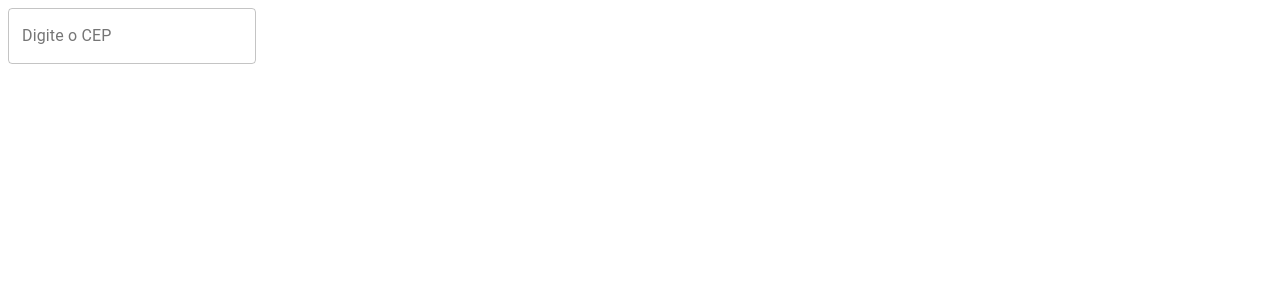
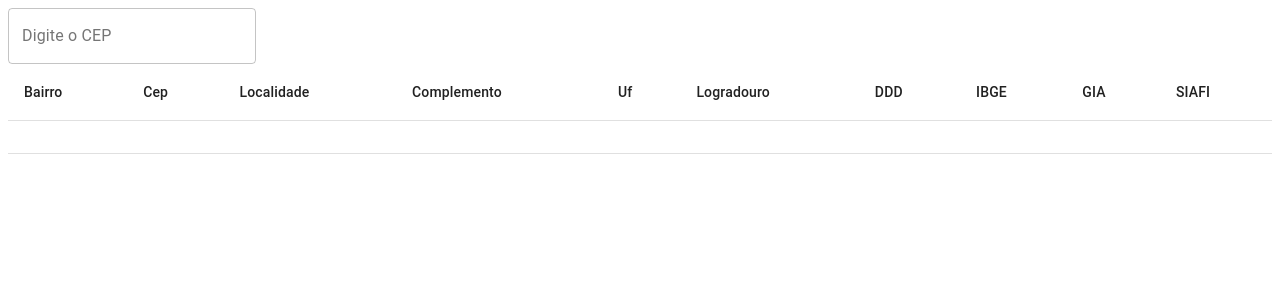
Before and after one commit to marcos-ebm/cep-2-react, a React (Create React App) app: page / in a window 1280 px wide. Shown: the top 300 px of the page. Built offline with nearby package versions, Linux system fonts and the light colour scheme; no server answers.

Commit message:
fui fazendo e esqueci de commita, osso né

```diff
--- /dev/null
+++ b/src/components/resultado.jsx
@@ -0,0 +1,45 @@
+import React from 'react';
+
+import Table from '@material-ui/core/Table';
+import TableCell from '@material-ui/core/TableCell';
+import TableContainer from '@material-ui/core/TableContainer';
+import TableHead from '@material-ui/core/TableHead';
+import TableRow from '@material-ui/core/TableRow';
+
+
+const Resultado = (props) => {
+      return (
+            <TableContainer>
+                  <Table >
+                        <TableHead>
+                              <TableRow>
+                                    <TableCell>Bairro</TableCell>
+                                    <TableCell>Cep</TableCell>
+                                    <TableCell>Localidade</TableCell>
+                                    <TableCell>Complemento</TableCell>
+                                    <TableCell>Uf</TableCell>
+                                    <TableCell>Logradouro</TableCell>
+                                    <TableCell>DDD</TableCell>
+                                    <TableCell>IBGE</TableCell>
+                                    <TableCell>GIA</TableCell>
+                                    <TableCell>SIAFI</TableCell>
+                              </TableRow>
+                              <TableRow>
+                                    <TableCell>{props.bairro}</TableCell>
+                                    <TableCell>{props.cep}</TableCell>
+                                    <TableCell>{props.localidade}</TableCell>
+                                    <TableCell>{props.complemento}</TableCell>
+                                    <TableCell>{props.uf}</TableCell>
+                                    <TableCell>{props.logradouro}</TableCell>
+                                    <TableCell>{props.ddd}</TableCell>
+                                    <TableCell>{props.ibge}</TableCell>
+                                    <TableCell>{props.gia}</TableCell>
+                                    <TableCell>{props.siafi}</TableCell>
+                              </TableRow>
+                        </TableHead>
+                  </Table>
+            </TableContainer>
+      );
+}
+
+export default Resultado;
--- a/src/components/telaPrincipal.jsx
+++ b/src/components/telaPrincipal.jsx
@@ -2,21 +2,44 @@ import React from 'react';
 import PuxarCep from './puxarCep';
 import {Box} from '@material-ui/core';
 import TextField  from '@material-ui/core/TextField';
-import { makeStyles } from '@material-ui/core/styles';
+import Resultado from './resultado';
 
-const useStyles = makeStyles((theme) => ({
-      root: {
-        '& > *': {
-          margin: theme.spacing(1),
-          width: '25ch',
-        },
-      },
-    }));
+
 
 const TelaPrincipal = () => {
+
+      const [cep, setCep] = React.useState('');
+      const [endereco, setEndereco] = React.useState('');
+      const handleCep = value => {
+            setCep(value.target.value);
+      }
+      let resultado = true;
+
+      // console.log(cep);
+      React.useEffect( () => {
+            PuxarCep(cep).then( e => {
+                  setEndereco(e);
+            }).catch()
+      })
+
       return(
             <Box>
-                  <TextField id="outlined-basic" label="Digite o CEP" variant="outlined" />
+                  <TextField id="outlined-basic" label="Digite o CEP" variant="outlined" value={cep} onChange={handleCep}/>
+                  {/* <input placeholder="Digite o CEP" onChange={handleCep}></input> */}
+
+                  <Resultado
+                        resultado={resultado}
+                        cep={endereco.cep}
+                        localidade={endereco.localidade}
+                        logradouro={endereco.logradouro}
+                        complemento={endereco.complemento}
+                        bairro={endereco.bairro}
+                        uf={endereco.uf}
+                        ibge={endereco.ibge}
+                        gia={endereco.gia}
+                        ddd={endereco.ddd}
+                        siafi={endereco.siafi}
+                  />
             </Box>
       );
 }
```
